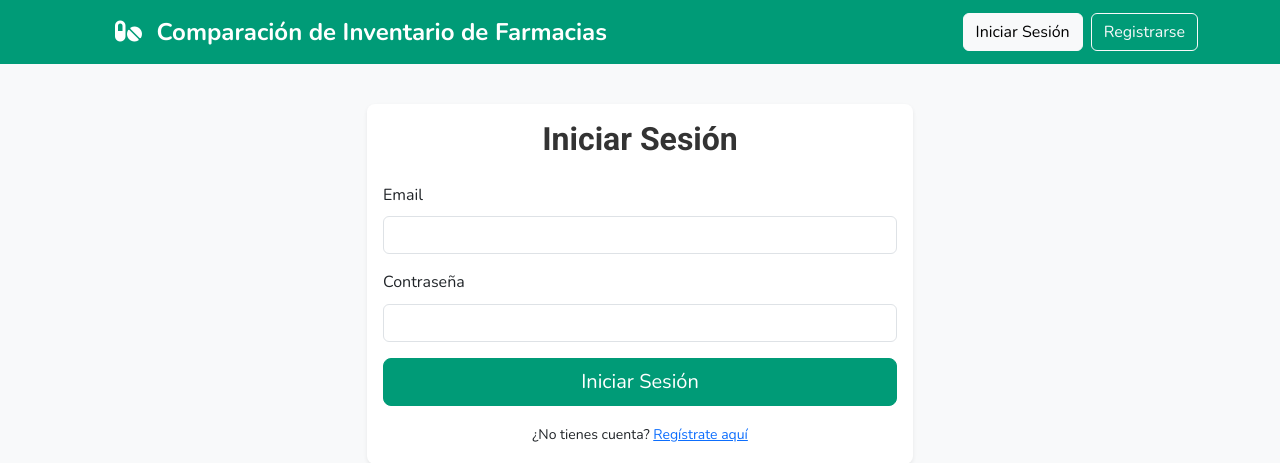
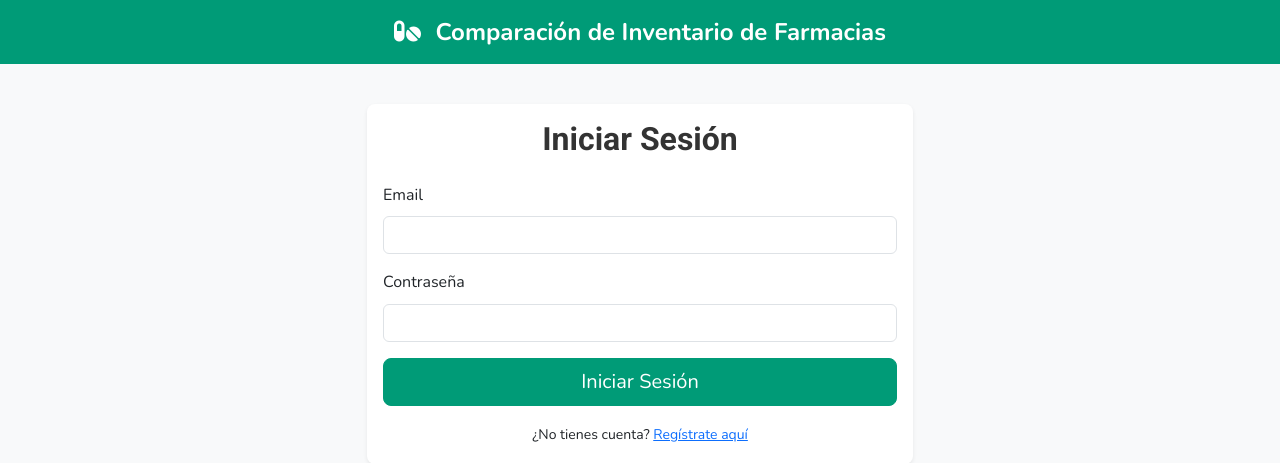
Before and after one commit to ramielk/Comparador-de-precios-farmacias, a Flask app: a page that uses templates/layout.html in a window 1280 px wide. Shown: the top 463 px of the page. Run offline with Flask 3, Linux system fonts and the light colour scheme; some libraries are stand-ins or nearby versions.

Commit message:
Remove login and registration buttons from the navigation bar in layout template

```diff
--- a/templates/layout.html
+++ b/templates/layout.html
@@ -97,11 +97,6 @@
                     {% endif %}
                 </ul>
             </div>
-            {% else %}
-            <div class="d-flex justify-content-end w-100">
-                <a class="btn btn-light me-2" href="{{ url_for('login') }}">Iniciar Sesión</a>
-                <a class="btn btn-outline-light" href="{{ url_for('register') }}">Registrarse</a>
-            </div>
             {% endif %}
         </div>
     </nav>
```
Also changed, not shown: instance/site.db.
